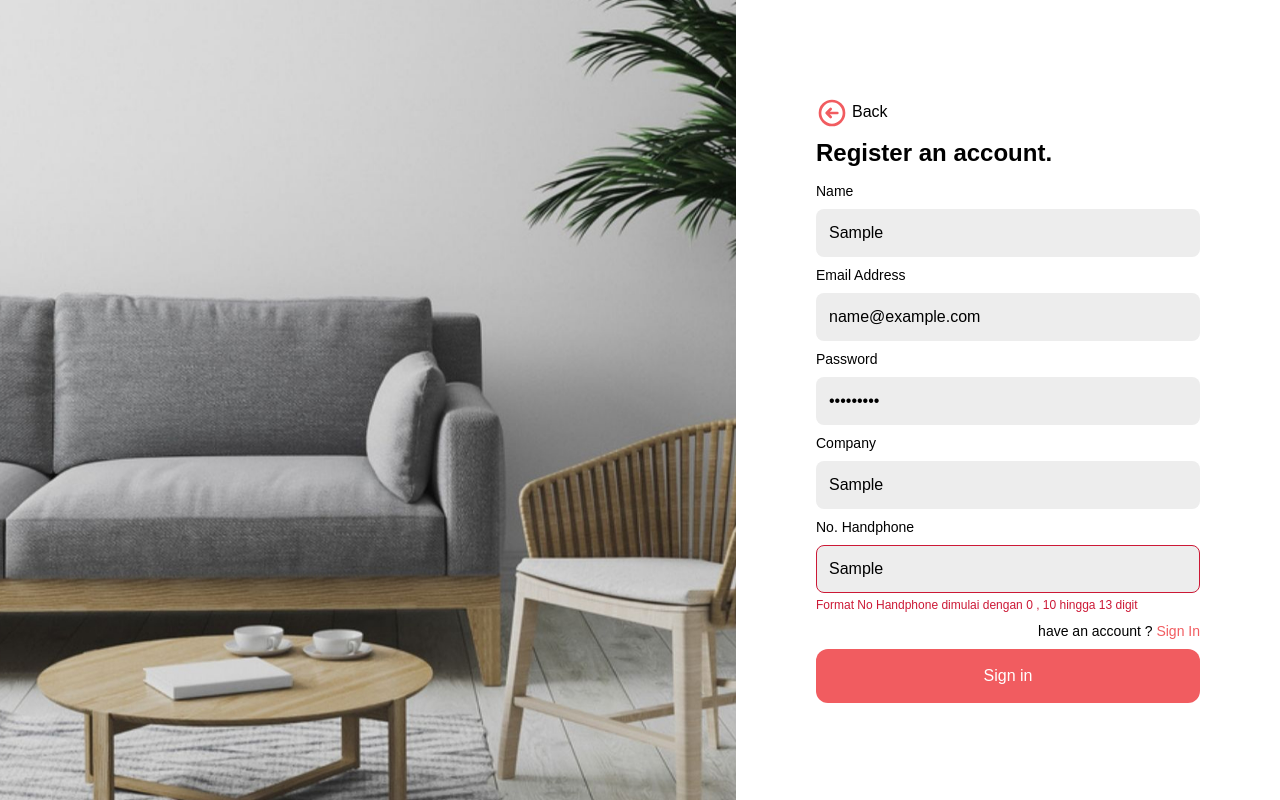
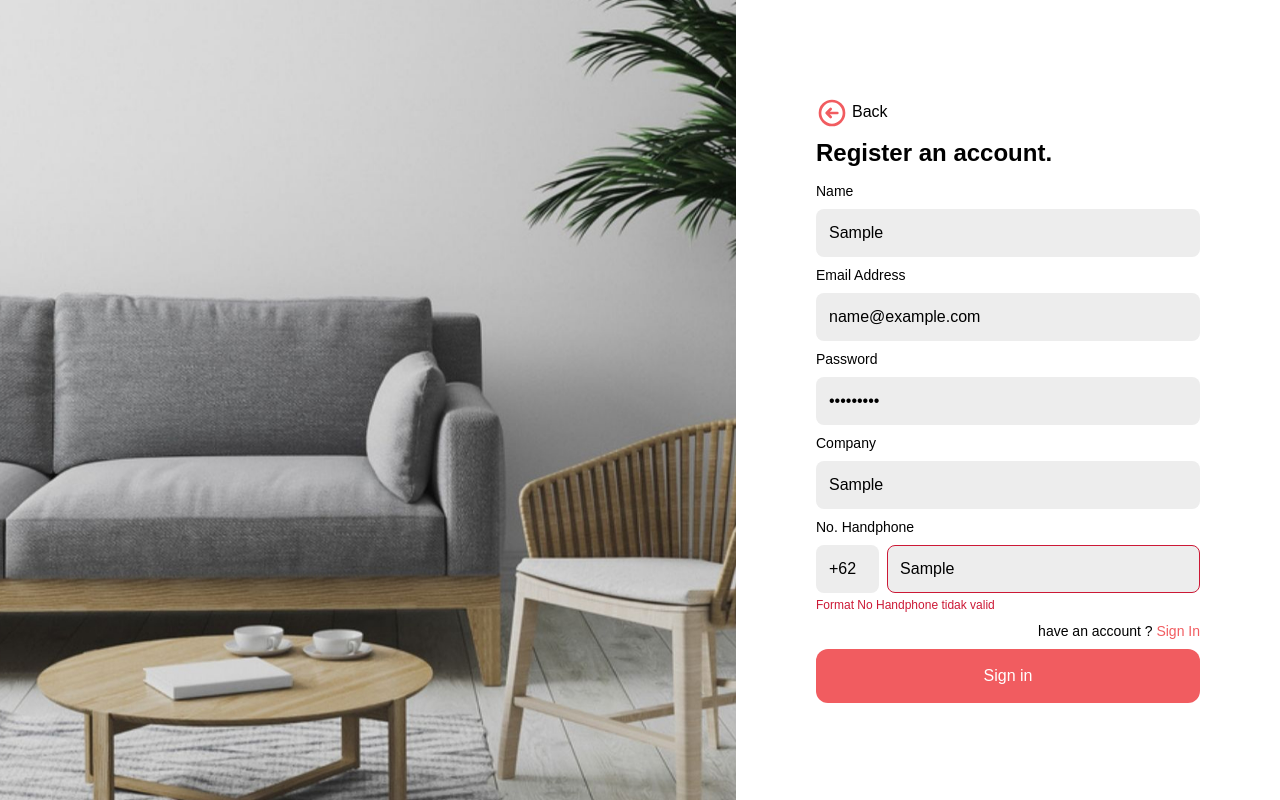
Before and after one commit to Sewakantor/frontend, a Next.js app: page /register in a window 1280 px wide. Both pictures are taken after typing "Sample", "name@example.com", "Sample123", "Sample", "Sample" into the empty fields and a click on the button "Sign in". Built offline with nearby package versions, Linux system fonts and the light colour scheme.

Commit message:
[FIX] Validation and UI (50%) Regex, Need Update Regex for Password

```diff
--- a/components/FormRegister.js
+++ b/components/FormRegister.js
@@ -10,9 +10,9 @@ export default function FormRegister() {
 
     // Regex on Validation
     const regexEmail = /^\S+@\S+$/i;
-    const regexPassword = /\S{6,}$/;
+    const regexPassword = /\S{8,}$/;
     // const regexNoHandphonePlus62= /\+62\S{9,12}$/;
-    const regexNoHandphone = /^[0]+\S{10,12}$/;
+    const regexNoHandphone = /^[8]+\S{9,13}$/;
 
     const onSubmit = (data) => {
         console.log(data);
@@ -93,7 +93,7 @@ export default function FormRegister() {
                                                 {...register("password",{required:"Password tidak boleh kosong", pattern: regexPassword})}
                                             />
                                             {errors.password && errors.password.type === "required" && <p className="mt-1 text-red-600 text-xs font-medium">{errors.password.message}</p>}
-                                            {errors.password && errors.password.type === "pattern" && <p className="mt-1 text-red-600 text-xs font-medium">Format password min 6 digit dan tidak ada spasi.</p>}
+                                            {errors.password && errors.password.type === "pattern" && <p className="mt-1 text-red-600 text-xs font-medium">Format password min 8 digit, angka dan huruf special.</p>}
                                         </div>
                                     </div>
                                     <div className="space-y-1">
@@ -114,20 +114,25 @@ export default function FormRegister() {
                                     </div>
                                     <div className="space-y-1">
                                     <label htmlFor="tel" className="mb-2 block text-sm font-medium text-neutral-600"> No. Handphone </label>
-                                        <div className="mt-1">
+                                        <div className="mt-1 flex">
+                                            <input
+                                                disabled
+                                                className='w-2/12 md:w-2/12 lg:w-2/12 px-3 py-2 border border-transparent rounded-lg bg-[#EDEDED] placeholder:text-black'
+                                                placeholder='+62'
+                                            />
                                             <input
                                                 id="nohandphone"
                                                 name="nohandphone"
                                                 type="text"
                                                 autoComplete="telphone"
                                                 placeholder="No. Handphone"
-                                                className={"block w-full px-3 py-2 text-base text-neutral-600 placeholder-gray-400 transition duration-500 ease-in-out transform rounded-lg bg-[#EDEDED] outline-none border border-red-600" +
+                                                className={"ml-2 block w-10/12 px-3 py-2 text-base text-neutral-600 placeholder-gray-400 transition duration-500 ease-in-out transform rounded-lg bg-[#EDEDED] outline-none border border-red-600" +
                                                 (errors.nohandphone ? 'border border-red-600' : 'border border-transparent')}
                                                 {...register("nohandphone",{required: "No. Handphone tidak boleh kosong",pattern:regexNoHandphone})}
                                             />
                                         </div>
                                         {errors.nohandphone && errors.nohandphone.type === "required" && <p className="mt-1 text-red-600 text-xs font-medium">{errors.nohandphone.message}</p>}
-                                        {errors.nohandphone && errors.nohandphone.type === "pattern" && <p className="mt-1 text-red-600 text-xs font-medium">Format No Handphone dimulai dengan 0 , 10 hingga 13 digit</p>}
+                                        {errors.nohandphone && errors.nohandphone.type === "pattern" && <p className="mt-1 text-red-600 text-xs font-medium">Format No Handphone tidak valid</p>}
                                     </div>
                                     <div className="my-10 text-sm text-right">
                                         <p className="font-normal"> have an account ? <Link href='/login'><a className="text-redLogo">Sign In</a></Link></p>
```
